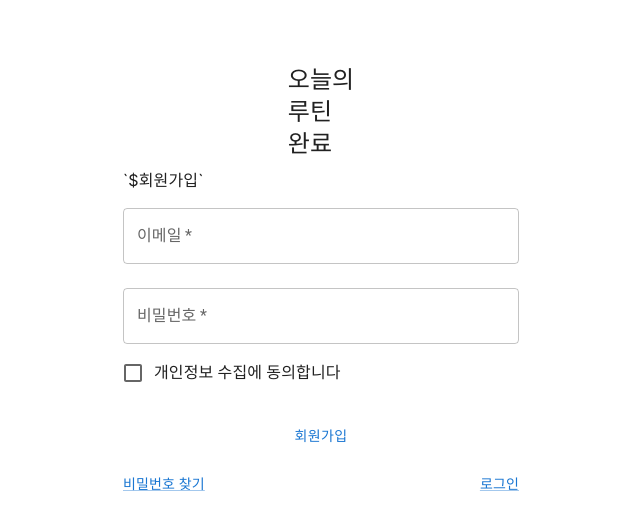
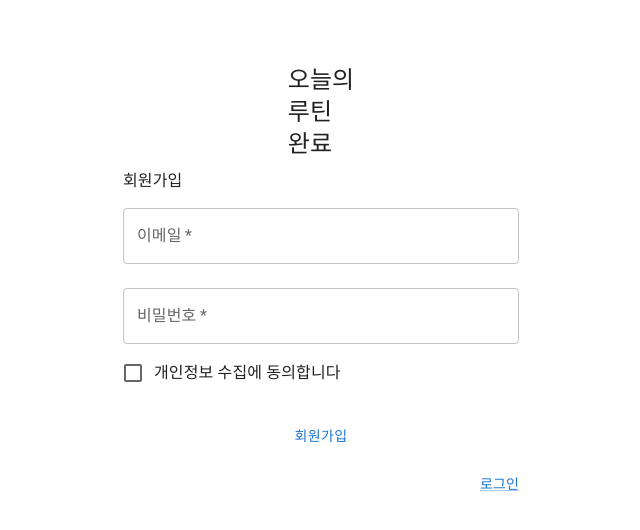
Before and after one commit to sirri1222/today_routine_planner, a Next.js app: page /signup in a window 1280 px wide. Shown: the top 530 px of the page, without its empty margins (319-959 px from the left). Built offline with nearby package versions, Linux system fonts and the light colour scheme.

Commit message:
Fix: 로그인회원가입 컴포넌트 수정

```diff
--- a/package.json
+++ b/package.json
@@ -12,6 +12,7 @@
     "@emotion/react": "^11.11.4",
     "@emotion/styled": "^11.11.0",
     "@mui/material": "^5.15.12",
+    "@mui/x-date-pickers": "^6.19.7",
     "@supabase/auth-helpers-nextjs": "^0.9.0",
     "@supabase/ssr": "^0.1.0",
     "@supabase/supabase-js": "^2.39.7",
--- a/src/component/Login.tsx
+++ b/src/component/Login.tsx
@@ -73,7 +73,7 @@ const Login = ({ type }: { type: string }) => {
               noValidate
               sx={{ mt: 1 }}
             >
-              <p>`${type === "login" ? "로그인" : "회원가입"}`</p>
+              <p>{`${type === "login" ? "로그인" : "회원가입"}`}</p>
               {loginInputDate.map((inputdata, i) => (
                 <TextFieldInput inputdata={inputdata} key={i} />
               ))}
@@ -97,7 +97,7 @@ const Login = ({ type }: { type: string }) => {
               <Grid container>
                 <Grid item xs>
                   <Link href="#" variant="body2">
-                    비밀번호 찾기
+                 { `${type === "login" ? "비밀번호 찾기" : ""}`}
                   </Link>
                 </Grid>
                 <Grid item>
```
Also changed, not shown: src/component/TodaySchedule.tsx (+7 -5 lines), 1 other file (tests, documents, lock files or other folders).
